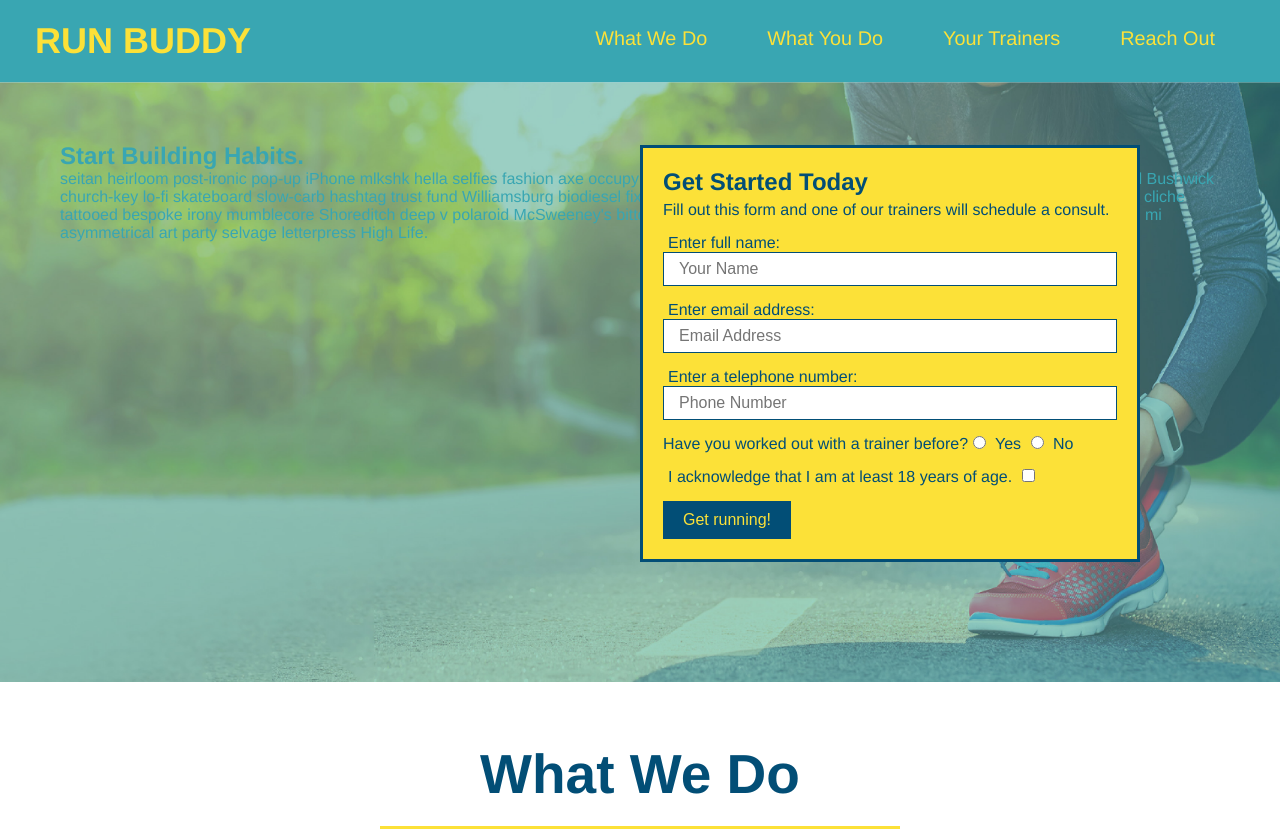
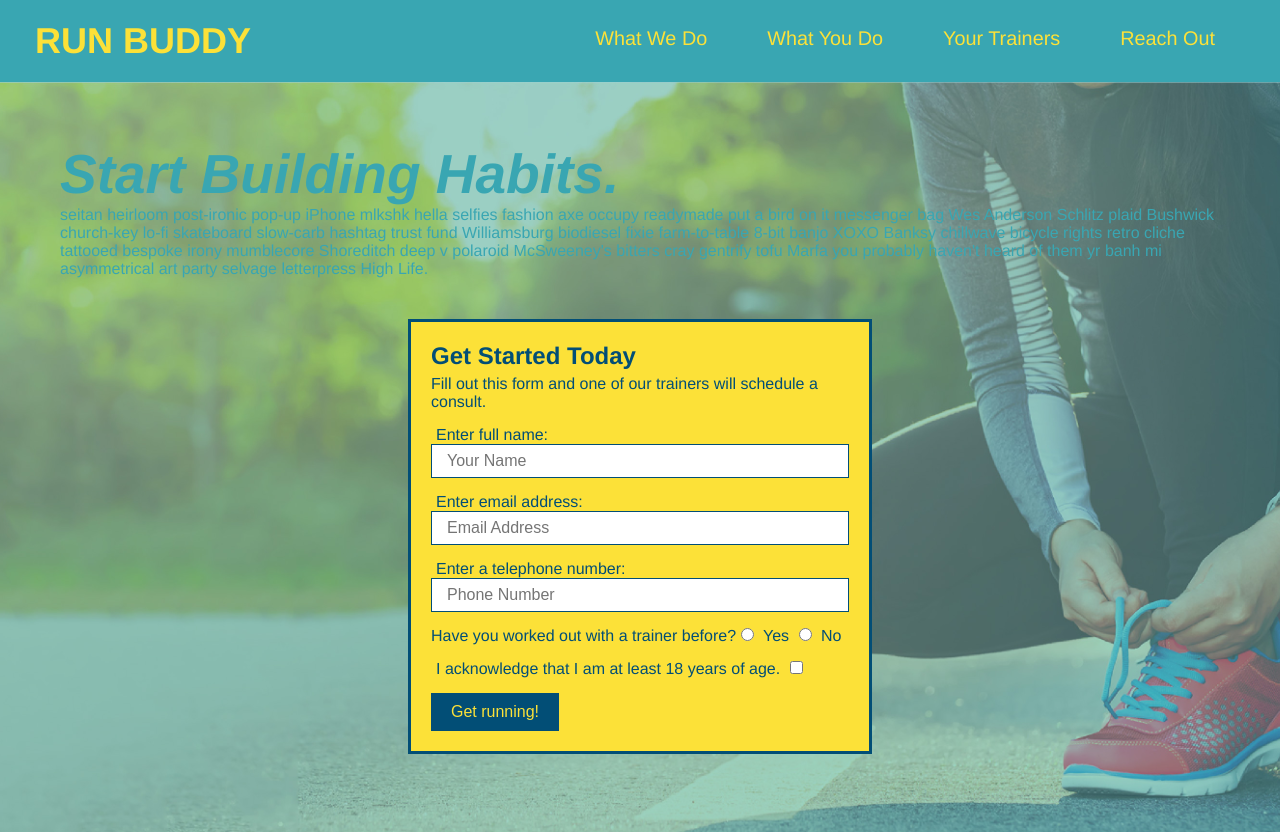
Before and after one commit to dawnleblanc11/run-buddy, a plain HTML site: page index.html in a window 1280 px wide. Shown: the top 832 px of the page. Drawn offline with Linux system fonts and the light colour scheme.

Commit message:
add felxbox to the hero

```diff
--- a/assets/css/style.css
+++ b/assets/css/style.css
@@ -61,14 +61,15 @@ footer {
 }
 
 footer h2 {
-  display: inline;
   color: #024e76;
   font-size: 30px;
   margin: 0;
 }
 
 footer div {
-  float: right;
+  display: flex;
+  justify-content: space-between;
+  flex-wrap:wrap;
   line-height: 1.5;
   text-align: right;
 }
@@ -88,21 +89,24 @@ section {
   background-image: url('../images/hero-bg.jpg');
   background-size: cover;
   background-position: center;
-  position: relative;
-  height: 600px;
+  display:flex;
+  justify-content: center;
+  flex-wrap: wrap;
 }
 
 .hero-form {
   border: 3px solid #024e76;
   background-color: #fce138;
   padding: 20px;
-  width: 500px;
   color: #024e76;
-  position: absolute;
-  bottom: 120px;
-  right: 140px;
+  width:40%;
+  margin: 3.5%
 }
-
+.hero-cta h2 {
+  font-style:italic;
+  font-size:55px;
+  font-color: #fce138;
+}
 .hero-form h3 {
   font-size: 24px;
   margin: 0;
```
